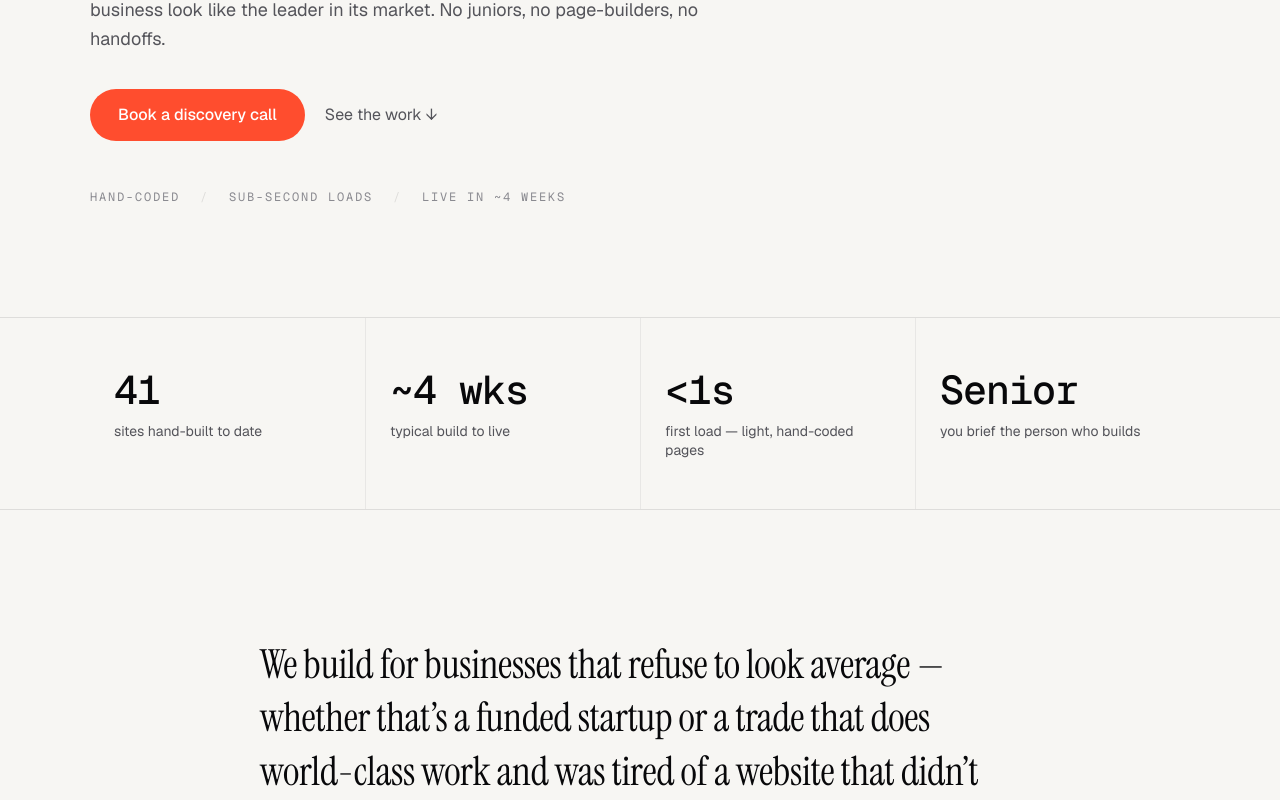
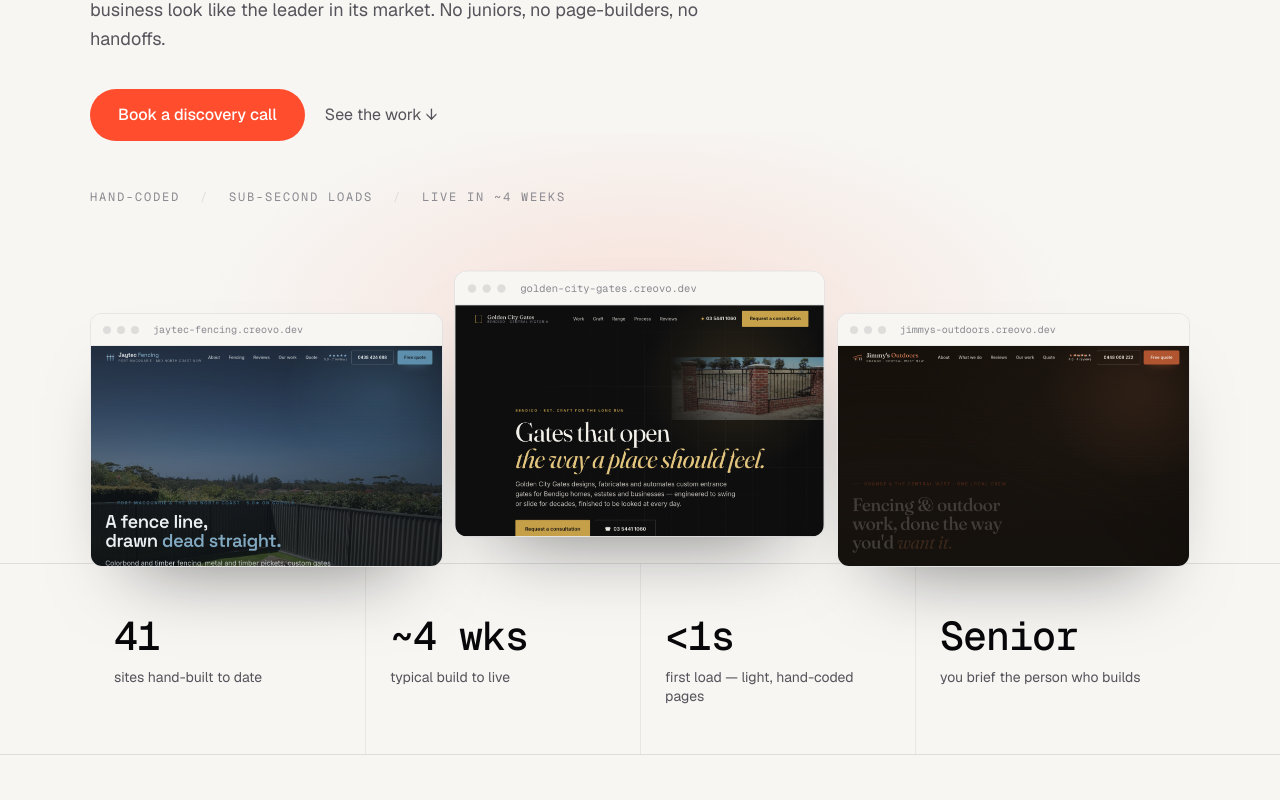
Before and after one commit to Creovotech/Creovo, a Next.js app: page / in a window 1280 px wide. Shown: the part 520-1320 px from the top of the page. Built offline with nearby package versions, Linux system fonts and the light colour scheme.

Commit message:
feat: add hero work-showcase montage, ember atmospheric washes, OG image
Richer imagery to match test13.co: a staggered montage of real demo builds in
the hero, soft ember radial washes (hero + closing), priority above-fold images,
and a designed opengraph-image for link previews.

```diff
--- a/app/_components/closing-cta.tsx
+++ b/app/_components/closing-cta.tsx
@@ -3,7 +3,8 @@ import { CAL_URL, EMAIL } from "./constants";
 
 export function ClosingCta() {
   return (
-    <section className="border-t border-line px-6 py-28 md:py-36">
+    <section className="relative overflow-hidden border-t border-line px-6 py-28 md:py-36">
+      <div className="pointer-events-none absolute inset-x-0 bottom-0 -z-10 h-[70%] bg-[radial-gradient(60%_110%_at_50%_120%,rgba(255,77,46,0.14),transparent_70%)]" />
       <Reveal className="mx-auto max-w-[820px] text-center">
         <h2 className="mx-auto max-w-[18ch] text-[clamp(2rem,5vw,3.5rem)] font-semibold leading-[1.05] tracking-[-0.025em]">
           Want a site that finally matches how good your business is?
--- /dev/null
+++ b/app/_components/hero-showcase.tsx
@@ -0,0 +1,54 @@
+import Image from "next/image";
+import { Reveal } from "./reveal";
+
+const SHOTS = [
+  { slug: "jaytec-fencing", url: "jaytec-fencing.creovo.dev" },
+  { slug: "golden-city-gates", url: "golden-city-gates.creovo.dev" },
+  { slug: "jimmys-outdoors", url: "jimmys-outdoors.creovo.dev" },
+];
+
+function Frame({ slug, url }: { slug: string; url: string }) {
+  return (
+    <div className="overflow-hidden rounded-xl border border-line bg-white shadow-[0_40px_80px_-44px_rgba(8,8,10,0.55)]">
+      <div className="flex items-center gap-1.5 border-b border-line-soft bg-bone px-3 py-2">
+        <span className="size-2 rounded-full bg-line" />
+        <span className="size-2 rounded-full bg-line" />
+        <span className="size-2 rounded-full bg-line" />
+        <span className="ml-2 truncate font-mono text-[10px] text-ink-faint">
+          {url}
+        </span>
+      </div>
+      <div className="relative aspect-[16/10] w-full">
+        <Image
+          src={`/work/${slug}.png`}
+          alt={`Site Creovo built — ${url}`}
+          fill
+          priority
+          sizes="(max-width: 640px) 100vw, 360px"
+          className="object-cover object-top"
+        />
+      </div>
+    </div>
+  );
+}
+
+// A staggered montage of real builds — the studio's strongest "hero image",
+// over a soft ember atmospheric wash.
+export function HeroShowcase() {
+  return (
+    <div className="relative px-6 pb-6 pt-6 md:pt-10">
+      <div className="pointer-events-none absolute inset-x-0 -top-28 -z-10 mx-auto h-[460px] max-w-[1100px] bg-[radial-gradient(55%_62%_at_50%_40%,rgba(255,77,46,0.13),transparent_72%)]" />
+      <Reveal className="mx-auto grid max-w-[1100px] grid-cols-1 items-end gap-5 sm:grid-cols-3">
+        <div className="sm:translate-y-7">
+          <Frame {...SHOTS[0]} />
+        </div>
+        <div className="sm:-translate-y-2 sm:scale-[1.05]">
+          <Frame {...SHOTS[1]} />
+        </div>
+        <div className="sm:translate-y-7">
+          <Frame {...SHOTS[2]} />
+        </div>
+      </Reveal>
+    </div>
+  );
+}
--- a/app/_components/hero.tsx
+++ b/app/_components/hero.tsx
@@ -3,7 +3,7 @@ import { CAL_URL } from "./constants";
 
 export function Hero() {
   return (
-    <section id="top" className="px-6 pb-20 pt-36 md:pb-28 md:pt-44">
+    <section id="top" className="px-6 pb-8 pt-36 md:pb-10 md:pt-44">
       <div className="mx-auto max-w-[1100px]">
         <Reveal
           as="p"
--- /dev/null
+++ b/app/opengraph-image.tsx
@@ -0,0 +1,67 @@
+import { ImageResponse } from "next/og";
+
+export const alt = "Creovo — Premium websites, hand-built in weeks";
+export const size = { width: 1200, height: 630 };
+export const contentType = "image/png";
+
+export default function OpengraphImage() {
+  return new ImageResponse(
+    (
+      <div
+        style={{
+          height: "100%",
+          width: "100%",
+          display: "flex",
+          flexDirection: "column",
+          justifyContent: "space-between",
+          background: "#f7f6f3",
+          padding: 80,
+        }}
+      >
+        <div
+          style={{
+            display: "flex",
+            alignItems: "baseline",
+            fontSize: 40,
+            fontWeight: 700,
+            color: "#08080a",
+          }}
+        >
+          creovo<div style={{ color: "#ff4d2e" }}>.</div>
+        </div>
+        <div
+          style={{
+            display: "flex",
+            fontSize: 70,
+            fontWeight: 600,
+            color: "#08080a",
+            lineHeight: 1.1,
+            letterSpacing: -2,
+            maxWidth: 1010,
+          }}
+        >
+          Premium sites, hand-built in weeks — not template-factory months.
+        </div>
+        <div
+          style={{
+            display: "flex",
+            alignItems: "center",
+            fontSize: 26,
+            color: "#54545a",
+          }}
+        >
+          <div
+            style={{
+              width: 40,
+              height: 4,
+              background: "#ff4d2e",
+              marginRight: 24,
+            }}
+          />
+          Hand-coded · Sub-second loads · Live in ~4 weeks
+        </div>
+      </div>
+    ),
+    size,
+  );
+}
--- a/app/page.tsx
+++ b/app/page.tsx
@@ -1,4 +1,5 @@
 import { Hero } from "./_components/hero";
+import { HeroShowcase } from "./_components/hero-showcase";
 import { CapabilityBar } from "./_components/capability-bar";
 import { Positioning } from "./_components/positioning";
 import { Work } from "./_components/work";
@@ -14,6 +15,7 @@ export default function Home() {
   return (
     <main>
       <Hero />
+      <HeroShowcase />
       <CapabilityBar />
       <Positioning />
       <Work />
```
